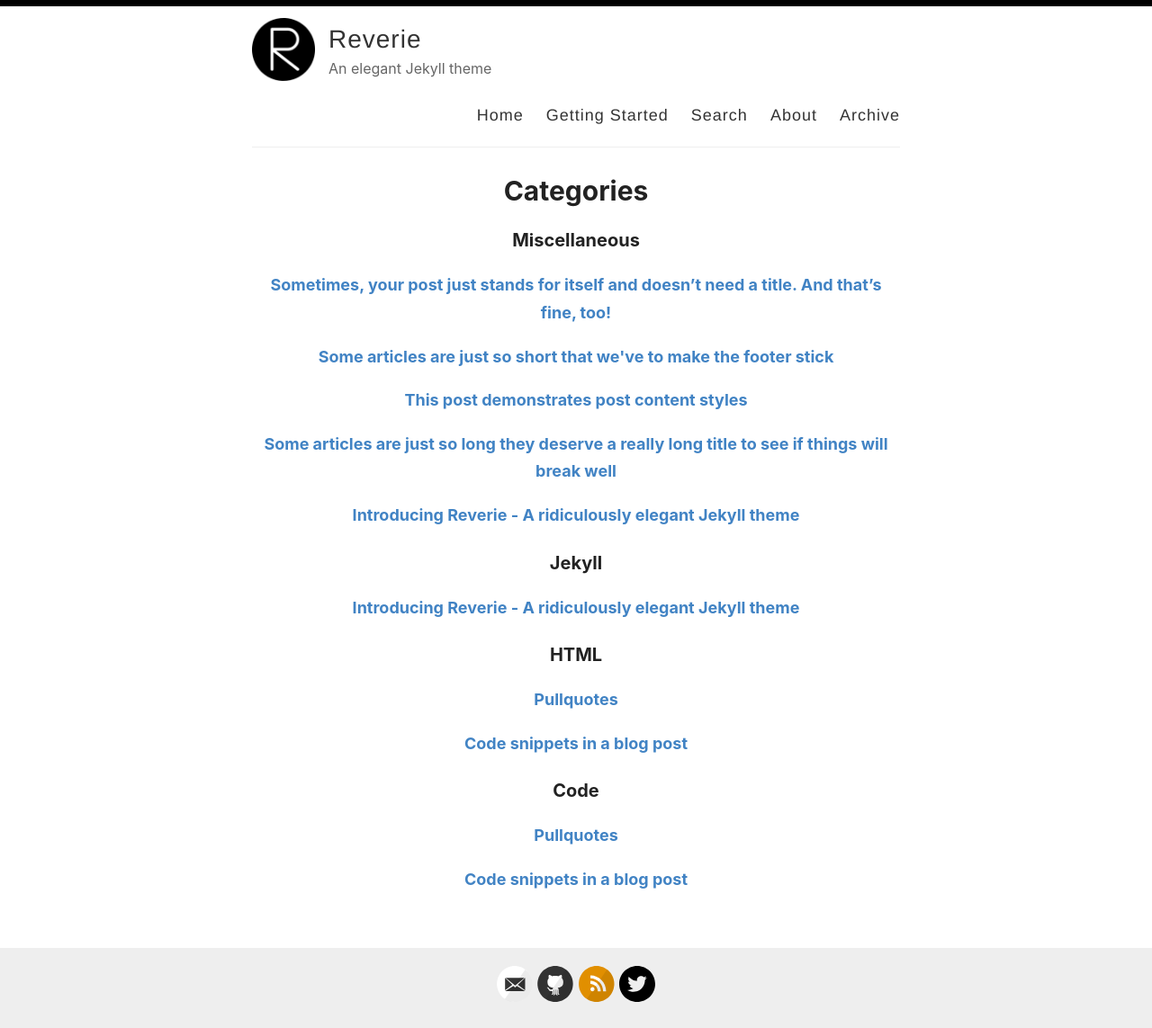
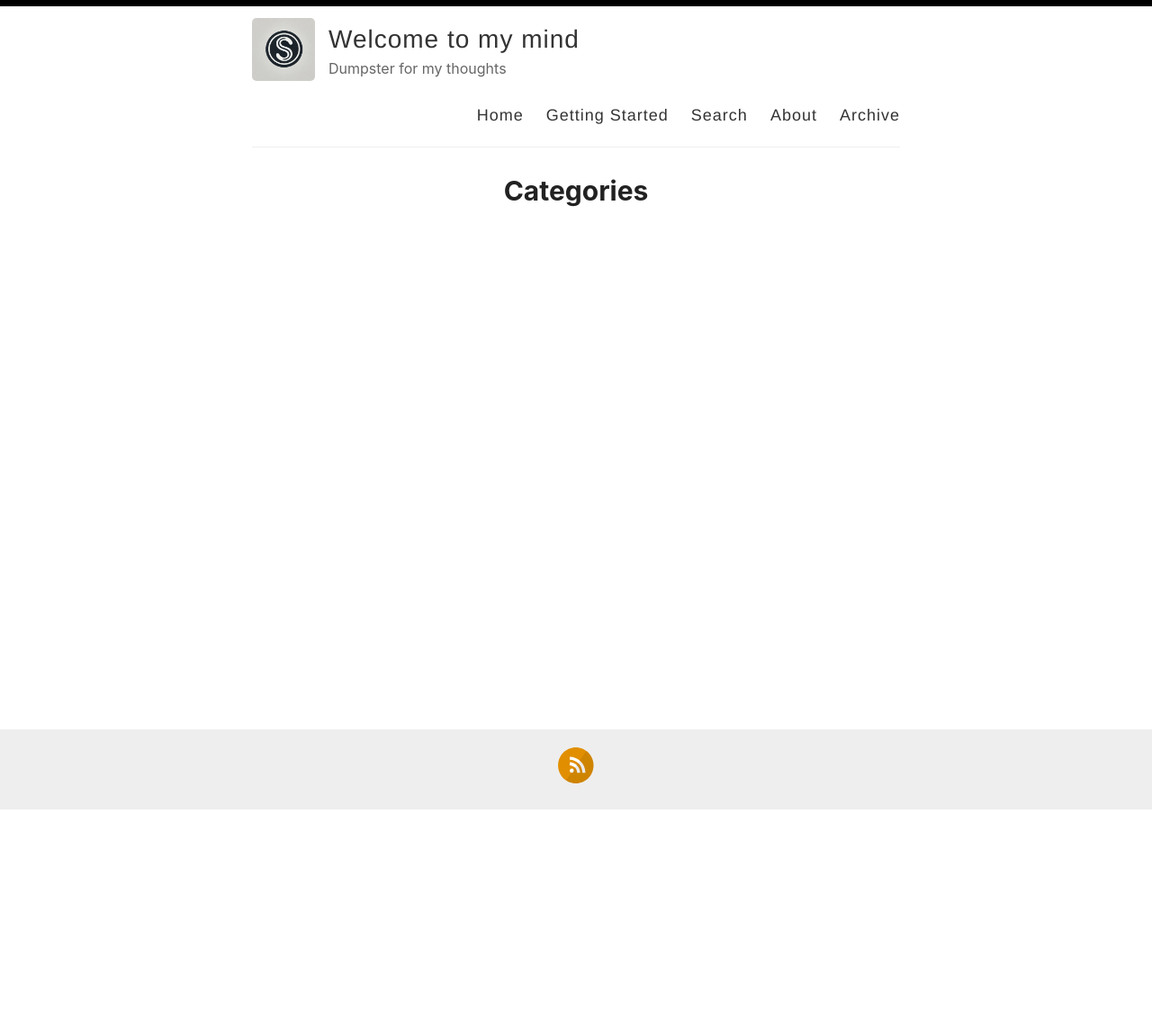
Before and after one commit to srivatsamr/srivatsamr-blog, a Jekyll site: the page built from _pages/categories.md, in a window 1280 px wide. Shown: the whole page at 90% size. Built offline with Jekyll 4.4.1, drawn with Linux system fonts in a browser that asks for light colours; after the commit the page ends 901 px from its top, so only the background shows below that; some of the changed lines change nothing that is shown.

Commit message:
Clean repo

````diff
--- a/_config.yml
+++ b/_config.yml
@@ -3,16 +3,16 @@
 #
 
 # Name of your site (displayed in the header)
-name: Reverie
+name: Welcome to my mind
 
 # Name of the author
-author: Amit Merchant
+author: Srivatsa M R
 
 # Short bio or description (displayed in the header)
-description: An elegant Jekyll theme
+description: Dumpster for my thoughts
 
 # URL of your avatar or profile pic (you could use your GitHub profile pic)
-avatar: /images/reverie.png
+avatar: /images/logo.webp
 
 #
 # Flags below are optional
@@ -21,15 +21,15 @@ avatar: /images/reverie.png
 # Includes an icon in the footer for each username you enter
 footer-links:
   dribbble:
-  email: amit.d.merchant@gmail.com
+  email:
   facebook:
   flickr:
-  github: amitmerchant1990/reverie
+  github:
   instagram:
   linkedin:
   pinterest:
   rss: rss
-  twitter: amit_merchant
+  twitter:
   stackoverflow:
   youtube: # channel/<your_long_string> or user/<user-name>
   googleplus: # anything in your profile username that comes after plus.google.com/
@@ -41,21 +41,21 @@ footer-links:
 disqus:
 
 # Enter your Google Analytics web tracking code (e.g. UA-2110908-2) to activate tracking
-google_analytics: UA-43339302-11
+# google_analytics: UA-43339302-11
 
 # For newer "GA4" analytics, use the following instead of the "UA" entry above
 #google_analytics_ga4: G-GABC1DEFG
 
 # Your website URL (e.g. http://amitmerchant1990.github.io or http://www.amitmerchant.com)
 # Used for Sitemap.xml and your RSS feed
-url: http://www.amitmerchant.com/reverie
-enforce_ssl: https://www.amitmerchant.com/reverie
+url: https://www.srivatsamr.com
+# enforce_ssl:
 
 # If you're hosting your site at a Project repository on GitHub pages
 # (http://yourusername.github.io/repository-name)
 # and NOT your User repository (http://yourusername.github.io)
 # then add in the baseurl here, like this: "/repository-name"
-baseurl: "/reverie"
+baseurl: "/blog"
 
 #
 # !! You don't need to change any of the configuration flags below !!
--- a/_pages/about.md
+++ b/_pages/about.md
@@ -3,27 +3,3 @@ layout: page
 title: About
 permalink: /about/
 ---
-
-[Reverie](https://github.com/amitmerchant1990/reverie) is a Jekyll theme which is simple and opinionated. It's actually a fork of [jekyll-now](https://github.com/barryclark/jekyll-now) with some additional features and personal touches which I've implemented to suit my needs for [my blog](https://www.amitmerchant.com).
-
-This is a plug-and-play Jekyll theme which you can use on GitHub Pages without even setting up a local environment.
-
-## Features
-
-- Command-line free fork-first workflow, using GitHub.com to create, customize and post to your blog
-- Fully responsive and mobile optimized base theme
-- Sass/Coffeescript support using Jekyll 2.0
-- Free hosting on your GitHub Pages user site
-- All the SEO goodies comes in-built
-- Markdown blogging
-- Syntax highlighting using Pygments
-    - [Dracula syntax theme](https://draculatheme.com/) included
-- Disqus commenting
-- Google Analytics integration
-- Fuzzy search across blog posts
-- Pagination of posts works out-of-the-box.
-- Categorize posts out-of-the box
-- RSS Feed
-- In-built sitemap
-
-Learn more about it [here](https://github.com/amitmerchant1990/reverie) on how to get started.
--- a/_pages/getting-started.md
+++ /dev/null
@@ -1,51 +0,0 @@
----
-layout: page
-title: Getting started with Reverie
-permalink: /getting-started/
----
-
-### Step 1) Fork Reverie to your User Repository
-
-Fork [this repository](https://github.com/amitmerchant1990/reverie), then rename the repository to `yourgithubusername.github.io`.
-
-Alternatively, you can use [Use this template](https://github.com/amitmerchant1990/reverie/generate) button if you want to create a repository with a clean commit history which will use Reverie as a template.
-
-Your Jekyll blog will often be viewable immediately at <https://yourgithubusername.github.io> (if it's not, you can often force it to build by completing step 2)
-
-### Step 2) Customize and view your site
-
-Enter your site name, description, avatar and many other options by editing the `_config.yml` file. You can easily turn on Google Analytics tracking, Disqus commenting and social icons here.
-
-Making a change to `_config.yml` (or any file in your repository) will force GitHub Pages to rebuild your site with jekyll. Your rebuilt site will be viewable a few seconds later at <https://yourgithubusername.github.io> - if not, give it ten minutes as GitHub suggests and it'll appear soon.
-
-### Step 3) Publish your first blog post
-
-Create a new file called `/_posts/2019-2-13-Hello-World.md` to publish your first blog post. That's all you need to do to publish your first blog post! This [Markdown Cheatsheet](https://github.com/adam-p/markdown-here/wiki/Markdown-Cheatsheet) might come in handy while writing the posts.
-
-> You can add additional posts in the browser on GitHub.com too! Just hit the <kbd>Create new file</kbd> button in `/_posts/` to create new content. Just make sure to include the [front-matter](http://jekyllrb.com/docs/frontmatter/) block at the top of each new blog post and make sure the post's filename is in this format: year-month-day-title.md
-
-## Using Categories in Reverie
-
-You can categorize your content based on `categories` in Reverie. For this, you just need to add `categories` in front matter like below:
-
-For adding single category:
-
-```md
-categories: JavaScript
-```
-
-For adding multiple categories:
-
-```md
-categories: [PHP, Laravel]
-```
-
-The contegorized content can be shown over this URL: <https://yourgithubusername.github.io/categories/>
-
-## RSS
-
-The generated [RSS feed](https://en.wikipedia.org/wiki/RSS) of your blog can be found at <https://yourgithubusername.github.io/feed>. You can see the example RSS feed over [here](https://www.amitmerchant.com/reverie/feed).
-
-## Sitemap
-
-The generated sitemap of your blog can be found at <https://yourgithubusername.github.io/sitemap>. You can see the example sitemap feed over [here](https://www.amitmerchant.com/reverie/sitemap).
--- a/_posts/2019-02-13-introducing-reverie-jekyll-theme.md
+++ /dev/null
@@ -1,85 +0,0 @@
----
-layout: post
-title: Introducing Reverie - A ridiculously elegant Jekyll theme
-categories: [Miscellaneous, Jekyll]
----
-
-[Reverie](https://github.com/amitmerchant1990/reverie) is a [Jekyll](https://jekyllrb.com/)-powered theme which is simple and opinionated. It's actually a fork of [jekyll-now](https://github.com/barryclark/jekyll-now) with some additional features and personal touches which I've implemented to suit my needs for my blog.
-
-This is a plug-and-play Jekyll theme which you can use on GitHub Pages without even setting up a local environment.
-
-![](/images/reverie-demo.png)
-
-## Features overview
-
-- Command-line free fork-first workflow, using GitHub.com to create, customize and post to your blog
-- Fully responsive and mobile optimized base theme
-- Sass/Coffeescript support using Jekyll 2.0
-- Free hosting on your GitHub Pages user site
-- All the SEO goodies comes in-built
-- Markdown blogging
-- Syntax highlighting using Pygments
-    - [Dracula syntax theme](https://draculatheme.com/) included
-- Disqus commenting
-- Google Analytics integration
-- Fuzzy search across blog posts
-- Pagination of posts works out-of-the-box.
-- Categorize posts out-of-the box
-- RSS Feed
-- In-built sitemap
-
-<div style="text-align: center;">
- <script async type="text/javascript" src="//cdn.carbonads.com/carbon.js?serve=CE7D6KJY&placement=wwwamitmerchantcom" id="_carbonads_js"></script>
-</div>
-
-## Using Reverie on GitHub Pages
-
-### Step 1) Fork Reverie to your User Repository
-
-Fork [this repository](https://github.com/amitmerchant1990/reverie), then rename the repository to `yourgithubusername.github.io`.
-
-Alternatively, you can use [Use this template](https://github.com/amitmerchant1990/reverie/generate) button if you want to create a repository with a clean commit history which will use Reverie as a template.
-
-Your Jekyll blog will often be viewable immediately at <https://yourgithubusername.github.io> (if it's not, you can often force it to build by completing step 2)
-
-### Step 2) Customize and view your site
-
-Enter your site name, description, avatar and many other options by editing the `_config.yml` file. You can easily turn on Google Analytics tracking, Disqus commenting and social icons here.
-
-Making a change to `_config.yml` (or any file in your repository) will force GitHub Pages to rebuild your site with jekyll. Your rebuilt site will be viewable a few seconds later at <https://yourgithubusername.github.io> - if not, give it ten minutes as GitHub suggests and it'll appear soon.
-
-### Step 3) Publish your first blog post
-
-Create a new file called `/_posts/2019-2-13-Hello-World.md` to publish your first blog post. That's all you need to do to publish your first blog post! This [Markdown Cheatsheet](https://github.com/adam-p/markdown-here/wiki/Markdown-Cheatsheet) might come in handy while writing the posts.
-
-> You can add additional posts in the browser on GitHub.com too! Just hit the <kbd>Create new file</kbd> button in `/_posts/` to create new content. Just make sure to include the [front-matter](http://jekyllrb.com/docs/frontmatter/) block at the top of each new blog post and make sure the post's filename is in this format: year-month-day-title.md
-
-## Using Categories in Reverie
-
-You can categorize your content based on `categories` in Reverie. For this, you just need to add `categories` in front matter like below:
-
-For adding single category:
-
-```md
-categories: JavaScript
-```
-
-For adding multiple categories:
-
-```md
-categories: [PHP, Laravel]
-```
-
-The contegorized content can be shown over this URL: <https://yourgithubusername.github.io/categories/>
-
-## RSS
-
-The generated [RSS feed](https://en.wikipedia.org/wiki/RSS) of your blog can be found at <https://yourgithubusername.github.io/feed>. You can see the example RSS feed over [here](https://www.amitmerchant.com/reverie/feed).
-
-## Sitemap
-
-The generated sitemap of your blog can be found at <https://yourgithubusername.github.io/sitemap>. You can see the example sitemap feed over [here](https://www.amitmerchant.com/reverie/sitemap).
-
-## License
-
-MIT
--- a/_posts/2019-08-08-no-title-posts.md
+++ /dev/null
@@ -1,6 +0,0 @@
----
-layout: post
-title: ""
-categories: Miscellaneous
----
-Sometimes, your post just stands for itself and doesn't need a title. And that's fine, too!
--- a/_posts/2019-12-11-pullquotes.md
+++ /dev/null
@@ -1,14 +0,0 @@
----
-layout: post
-title:  Pullquotes
-categories: [HTML,Code]
-excerpt: In graphic design, a pull quote (also known as a lift-out pull quote) is a key phrase, quotation, or excerpt that has been pulled from an article and used as a page layout graphic element, serving to entice readers into the article or to highlight a key topic.
----
-
-In graphic design, a pull quote (also known as a lift-out pull quote) is a key phrase, quotation, or excerpt that has been pulled from an article and used as a page layout graphic element, serving to entice readers into the article or to highlight a key topic. {% include pullquote.html quote="It is typically placed in a larger or distinctive typeface and on the same page." %} Pull quotes are often used in magazine and newspaper articles, annual reports, and brochures, as well as on the web. They can add visual interest to text-heavy pages with few images or illustrations.
-
-Placement of a pull quote on a page may be defined in a publication's or website's style guide. Such a typographic device may or may not be aligned with a column on the page. Some designers, for example, choose not to align the quote. In that case, the quotation cuts into two or more columns, as in the example shown. Because the pull quote invites the reader to read about the highlighted material, the pull quote should appear before the text it cites and, generally, fairly close to it.
-
-Pull quotes need not be a verbatim copy of the text being quoted; depending on a publication's house style, pull quotes may be abbreviated for space or paraphrased for clarity, with or without indication.
-
-A disadvantage of pull quotes as a design element is that they can disrupt the reading process of readers invested in reading the text sequentially by drawing attention to ghost fragments out of context. At the other extreme, when pull quotes are used to break up what would otherwise be a formless wall of text, pull quote can serve as visual landmarks to help the reader maintain a sense of sequence and place.
--- a/_posts/2019-7-27-super-long-article.md
+++ /dev/null
@@ -1,11 +0,0 @@
----
-layout: post
-title: Some articles are just so long they deserve a really long title to see if things will break well
-categories: Miscellaneous
----
-
-Lorem ipsum dolor sit amet, consectetur adipiscing elit. Fusce bibendum neque eget nunc mattis eu sollicitudin enim tincidunt. Vestibulum lacus tortor, ultricies id dignissim ac, bibendum in velit. Proin convallis mi ac felis pharetra aliquam. Curabitur dignissim accumsan rutrum. In arcu magna, aliquet vel pretium et, molestie et arcu. Mauris lobortis nulla et felis ullamcorper bibendum. Phasellus et hendrerit mauris. Proin eget nibh a massa vestibulum pretium. Suspendisse eu nisl a ante aliquet bibendum quis a nunc. Praesent varius interdum vehicula. Aenean risus libero, placerat at vestibulum eget, ultricies eu enim. Praesent nulla tortor, malesuada adipiscing adipiscing sollicitudin, adipiscing eget est.
-
-Lorem ipsum dolor sit amet, consectetur adipiscing elit. Fusce bibendum neque eget nunc mattis eu sollicitudin enim tincidunt. Vestibulum lacus tortor, ultricies id dignissim ac, bibendum in velit. Proin convallis mi ac felis pharetra aliquam. Curabitur dignissim accumsan rutrum. In arcu magna, aliquet vel pretium et, molestie et arcu. Mauris lobortis nulla et felis ullamcorper bibendum. Phasellus et hendrerit mauris. Proin eget nibh a massa vestibulum pretium. Suspendisse eu nisl a ante aliquet bibendum quis a nunc. Praesent varius interdum vehicula. Aenean risus libero, placerat at vestibulum eget, ultricies eu enim. Praesent nulla tortor, malesuada adipiscing adipiscing sollicitudin, adipiscing eget est.
-
-Lorem ipsum dolor sit amet, consectetur adipiscing elit. Fusce bibendum neque eget nunc mattis eu sollicitudin enim tincidunt. Vestibulum lacus tortor, ultricies id dignissim ac, bibendum in velit. Proin convallis mi ac felis pharetra aliquam. Curabitur dignissim accumsan rutrum. In arcu magna, aliquet vel pretium et, molestie et arcu. Mauris lobortis nulla et felis ullamcorper bibendum. Phasellus et hendrerit mauris. Proin eget nibh a massa vestibulum pretium. Suspendisse eu nisl a ante aliquet bibendum quis a nunc. Praesent varius interdum vehicula. Aenean risus libero, placerat at vestibulum eget, ultricies eu enim. Praesent nulla tortor, malesuada adipiscing adipiscing sollicitudin, adipiscing eget est.
--- a/_posts/2019-7-27-this-post-demonstrates-post-content-styles.md
+++ /dev/null
@@ -1,95 +0,0 @@
----
-layout: post
-title: This post demonstrates post content styles
-categories: Miscellaneous
----
-
-Lorem ipsum dolor sit amet, consectetur adipiscing elit. Fusce bibendum neque eget nunc mattis eu sollicitudin enim tincidunt. Vestibulum lacus tortor, ultricies id dignissim ac, bibendum in velit. Praesent varius interdum vehicula. Aenean risus libero, placerat at vestibulum eget, ultricies eu enim. Praesent nulla tortor, malesuada adipiscing adipiscing sollicitudin, adipiscing eget est.
-
-## Some great heading (h2)
-
-Proin convallis mi ac felis pharetra aliquam. Curabitur dignissim accumsan rutrum. In arcu magna, aliquet vel pretium et, molestie et arcu.
-
-Mauris lobortis nulla et felis ullamcorper bibendum. Phasellus et hendrerit mauris. Proin eget nibh a massa vestibulum pretium. Suspendisse eu nisl a ante aliquet bibendum quis a nunc. Praesent varius interdum vehicula. Aenean risus libero, placerat at vestibulum eget, ultricies eu enim. Praesent nulla tortor, malesuada adipiscing adipiscing sollicitudin, adipiscing eget est.
-
-## Another great heading (h2)
-
-Lorem ipsum dolor sit amet, consectetur adipiscing elit. Fusce bibendum neque eget nunc mattis eu sollicitudin enim tincidunt. Vestibulum lacus tortor, ultricies id dignissim ac, bibendum in velit.
-
-### Some great subheading (h3)
-
-Proin convallis mi ac felis pharetra aliquam. Curabitur dignissim accumsan rutrum. In arcu magna, aliquet vel pretium et, molestie et arcu. Mauris lobortis nulla et felis ullamcorper bibendum.
-
-Phasellus et hendrerit mauris. Proin eget nibh a massa vestibulum pretium. Suspendisse eu nisl a ante aliquet bibendum quis a nunc.
-
-### Some great subheading (h3)
-
-Praesent varius interdum vehicula. Aenean risus libero, placerat at vestibulum eget, ultricies eu enim. Praesent nulla tortor, malesuada adipiscing adipiscing sollicitudin, adipiscing eget est.
-
-> This quote will change your life. It will reveal the secrets of the universe, and all the wonders of humanity. Don't misuse it.
-
-Lorem ipsum dolor sit amet, consectetur adipiscing elit. Fusce bibendum neque eget nunc mattis eu sollicitudin enim tincidunt.
-
-### Some great subheading (h3)
-
-Vestibulum lacus tortor, ultricies id dignissim ac, bibendum in velit. Proin convallis mi ac felis pharetra aliquam. Curabitur dignissim accumsan rutrum.
-
-```html
-<html>
-  <head>
-  </head>
-  <body>
-    <p>Hello, World!</p>
-  </body>
-</html>
-```
-
-
-In arcu magna, aliquet vel pretium et, molestie et arcu. Mauris lobortis nulla et felis ullamcorper bibendum. Phasellus et hendrerit mauris.
-
-#### You might want a sub-subheading (h4)
-
-In arcu magna, aliquet vel pretium et, molestie et arcu. Mauris lobortis nulla et felis ullamcorper bibendum. Phasellus et hendrerit mauris.
-
-In arcu magna, aliquet vel pretium et, molestie et arcu. Mauris lobortis nulla et felis ullamcorper bibendum. Phasellus et hendrerit mauris.
-
-#### But it's probably overkill (h4)
-
-In arcu magna, aliquet vel pretium et, molestie et arcu. Mauris lobortis nulla et felis ullamcorper bibendum. Phasellus et hendrerit mauris.
-
-### Oh hai, an unordered list!!
-
-In arcu magna, aliquet vel pretium et, molestie et arcu. Mauris lobortis nulla et felis ullamcorper bibendum. Phasellus et hendrerit mauris.
-
-- First item, yo
-- Second item, dawg
-- Third item, what what?!
-- Fourth item, fo sheezy my neezy
-
-### Oh hai, an ordered list!!
-
-In arcu magna, aliquet vel pretium et, molestie et arcu. Mauris lobortis nulla et felis ullamcorper bibendum. Phasellus et hendrerit mauris.
-
-1. First item, yo
-2. Second item, dawg
-3. Third item, what what?!
-4. Fourth item, fo sheezy my neezy
-
-
-
-## Headings are cool! (h2)
-
-Proin eget nibh a massa vestibulum pretium. Suspendisse eu nisl a ante aliquet bibendum quis a nunc. Praesent varius interdum vehicula. Aenean risus libero, placerat at vestibulum eget, ultricies eu enim. Praesent nulla tortor, malesuada adipiscing adipiscing sollicitudin, adipiscing eget est.
-
-Praesent nulla tortor, malesuada adipiscing adipiscing sollicitudin, adipiscing eget est.
-
-Proin eget nibh a massa vestibulum pretium. Suspendisse eu nisl a ante aliquet bibendum quis a nunc.
-
-### Tables
-
-|Title 1               | Title 2               | Title 3               | Title 4              |
-|--------------------- | --------------------- | --------------------- | ---------------------|
-|lorem                 | lorem ipsum           | lorem ipsum dolor     | lorem ipsum dolor sit|
-|lorem ipsum dolor sit | lorem ipsum dolor sit | lorem ipsum dolor sit | lorem ipsum dolor sit|
-|lorem ipsum dolor sit | lorem ipsum dolor sit | lorem ipsum dolor sit | lorem ipsum dolor sit|
-|lorem ipsum dolor sit | lorem ipsum dolor sit | lorem ipsum dolor sit | lorem ipsum dolor sit|
--- a/_posts/2019-7-28-super-short-article.md
+++ /dev/null
@@ -1,7 +0,0 @@
----
-layout: post
-title: Some articles are just so short that we've to make the footer stick
-categories: Miscellaneous
----
-
-Lorem ipsum dolor sit amet, consectetur adipisicing elit, sed do eiusmod tempor incididunt ut labore et dolore magna aliqua. Ut enim ad minim veniam, quis nostrud exercitation ullamco laboris nisi ut aliquip ex ea commodo consequat. Duis aute irure dolor in reprehenderit in voluptate velit esse cillum dolore eu fugiat nulla pariatur. Excepteur sint occaecat cupidatat non proident, sunt in culpa qui officia deserunt mollit anim id est laborum.
--- a/_posts/2019-8-12-code-snippets.md
+++ /dev/null
@@ -1,42 +0,0 @@
----
-layout: post
-title:  Code snippets in a blog post
-categories: [HTML,Code]
----
-
-This post demonstrate the use of code snippets in the theme. The code snippets are powered by [Pygments](http://pygments.org/) and the code theme that is been used in Reverie is called [Dracula](https://draculatheme.com/).
-
-This is a raw snippet:
-
-```
-hello world
-123
-This is a text snippet
-```
-
-This is a PHP snippet:
-
-```php
-<?php
-    echo 'Hello, World!';
-?>
-```
-
-This is a JavaScript snippet:
-
-```js
-const add = (a, b) => a + b
-const minus = (a, b) => a - b
-
-console.log(add(100,200))  // 300
-console.log(minus(100,200))  // -100
-```
-
-This is a Python snippet:
-
-```python
-def say_hello():
-    print("hello world!")
-
-say_hello()   // "hello world!"
-```
````
Also changed, not shown: images/categories.png (deleted), images/favicon-32x32.png (deleted), images/galaxy.jpg (deleted), images/logo.webp (added), images/mobile-demo.png (deleted), images/reverie-demo.png (deleted), images/reverie-text.png (deleted), images/reverie.png (deleted), images/search.png (deleted).
